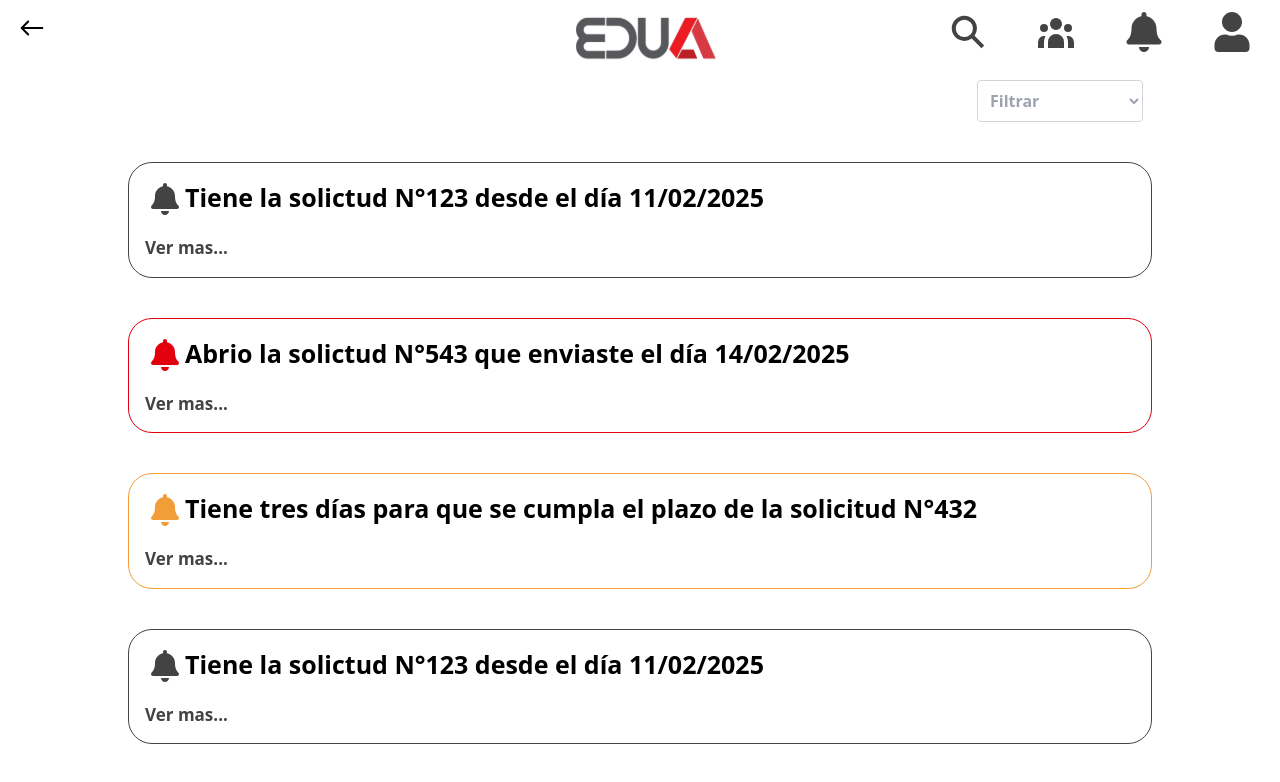
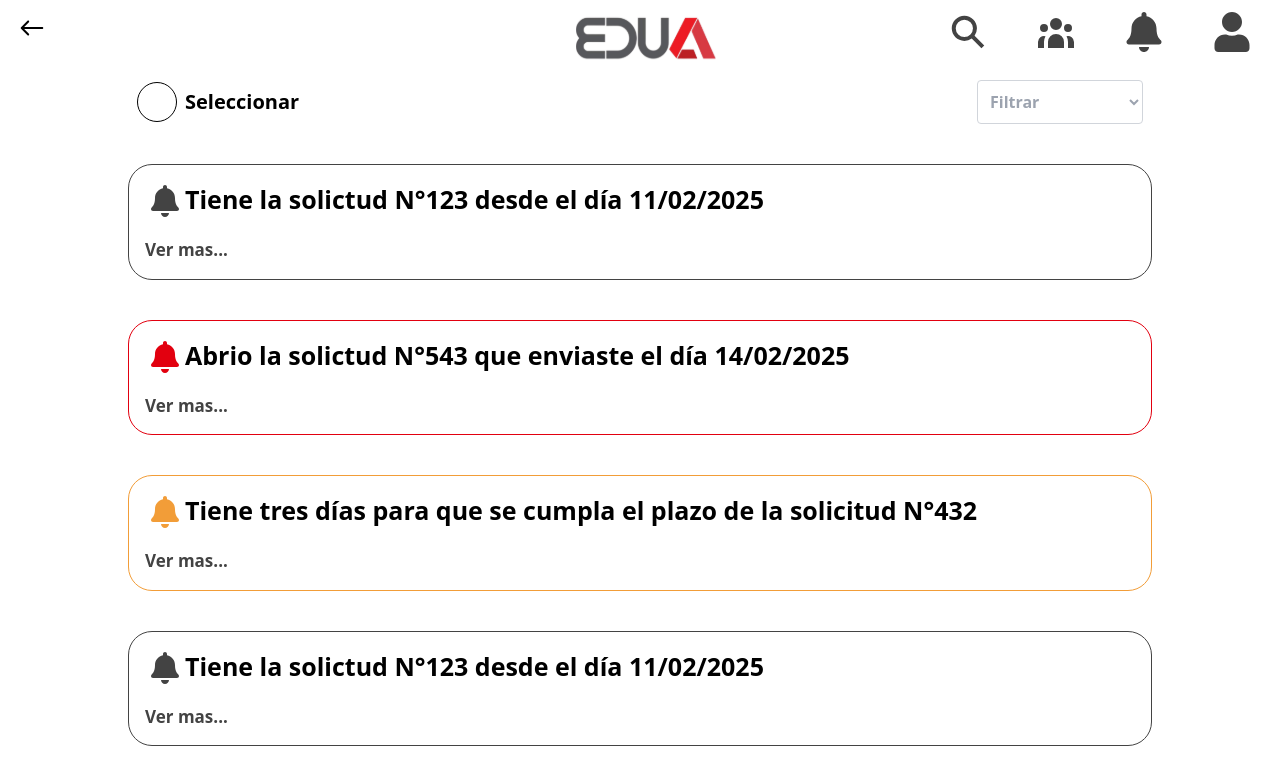
Before and after one commit to marimorita/EDUA, a React (Vite) app: page /memberTasks in a window 1280 px wide. Shown: the top 782 px of the page. Built offline with nearby package versions, Linux system fonts and the light colour scheme.

Commit message:
feat(pdf, notifications): Add new funcionalities

```diff
--- a/src/App.jsx
+++ b/src/App.jsx
@@ -9,6 +9,7 @@ import { Visitor } from './Pages/Interface/Visitor';
 import { Director } from './Pages/Interface/Director'
 import { DocsTeam } from './Components/Docs/DocsTeam';
 import { DirTasks } from './Pages/Tasks/DirTasks/DirTasks';
+import { InfoVisit } from './Pages/InfoVisit/InfoVisit';
 import { TeamTasks } from './Pages/Tasks/TeamTasks/TeamTasks';
 import { SearchTeam } from './Pages/Search/SearchTeam';
 import { AccessPanel } from './Pages/AccessPanel/AccessPanel';
@@ -32,7 +33,6 @@ import { DocsVisitor, DocsHistorialVisitor } from './Components/Docs/DocsVisitor
 import { NotificationsVisitor, HistorialVisitor } from './Components/Notifications/NotificationsVisitor';
 
 /* import { Error } from './Pages/Error/Error';
-import { InfoVisit } from './Ui/InfoVisit/InfoVisit';
 import { VerificationPhone } from './Ui/Verification/VerificationPhone';*/
 
 function App() {
@@ -51,6 +51,7 @@ function App() {
         <Route path="/docsTeam" component={DocsTeam} />
         <Route path="/dirTasks" component={DirTasks} />
         <Route path="/director" component={Director} />
+        <Route path="/infoVisit" component={InfoVisit} />
         <Route path="/teamTasks" component={TeamTasks} />
         <Route path="/docsMember" component={DocsMember} />
         <Route path="/searchTeam" component={SearchTeam} />
--- a/src/Components/Docs/Docs.jsx
+++ b/src/Components/Docs/Docs.jsx
@@ -3,7 +3,7 @@ import logoEduaName from '../../assets/Images/logoEduaName.svg';
 import { useLocation } from 'wouter';
 import { IoIosArrowRoundBack } from 'react-icons/io'
 
-export const Docs = ({ redirectPathBack, tittle, text, Icon }) => {
+export const Docs = ({ redirectPathBack, tittle, text, Icon, button }) => {
   const [, setLocation] = useLocation('')
   const clickButton = () => {
     setLocation(redirectPathBack);
--- a/src/Components/Docs/DocsVisitor.jsx
+++ b/src/Components/Docs/DocsVisitor.jsx
@@ -1,17 +1,26 @@
 import React from 'react';
 import { Docs } from './Docs';
 import { FaBell } from 'react-icons/fa';
+import { Buttons } from '../Buttons/Buttons';
+import { useLocation } from 'wouter';
 import { ToolTipVisitor } from '../ToolTip/ToolTipVisitor';
 import { FaMapMarkerAlt } from "react-icons/fa";
 
 export const DocsVisitor = () => {
+    const [, setLocation] = useLocation()
+    const infoVisit = () => {
+        setLocation('/infoVisit')
+    }
     return (
         <>
             <ToolTipVisitor />
             <Docs redirectPathBack="/notificationsVisitor" tittle="Faltan un día para que se cumpla el plazo de la visita a la solicitud N°1864 y no se ha dado respuesta" text="Jose guto te ha cargado una visita a la una solicitud N°84321 el día 12/02/2025" Icon={FaBell} />
+            <div className='flex justify-center items-center sticky bottom-10 mt-[22rem]'>
+                <Buttons label={"Visitar"} btnStyle={"bg-[#D9D9D9] w-[150px] mb-[30px]"} buttonEvent={infoVisit} />
+            </div>
         </>
     )
-}
+};
 
 
 export const DocsHistorialVisitor = () => {
@@ -21,4 +30,4 @@ export const DocsHistorialVisitor = () => {
             <Docs redirectPathBack="/historialVisitor" tittle="Faltan un día para que se cumpla el plazo de la visita a la solicitud N°1864 y no se ha dado respuesta" text="Jose guto te ha cargado una visita a la una solicitud N°84321 el día 12/02/2025" Icon={FaMapMarkerAlt} />
         </>
     )
-}
+};
--- a/src/Components/Notifications/Notifications.jsx
+++ b/src/Components/Notifications/Notifications.jsx
@@ -1,26 +1,30 @@
 import React, { useContext, useState } from 'react'
 import logoEduaName from '../../assets/Images/logoEduaName.svg';
 import { Cards } from '../Cards/Cards'
+import { Buttons } from '../Buttons/Buttons';
 import { useLocation } from 'wouter';
 import { ModalConfirm } from '../../Components/Modals/ModalConfirm';
 import { StateContext } from '../../Context/Context';
 import { IoIosArrowRoundBack } from "react-icons/io";
 
 export const Notifications = ({ obj, redirectPath, Icon, redirectPathArrow }) => {
-  const { viewConfirmModal, setViewConfirmModal } = useContext(StateContext);
+  const { viewConfirmModal, setViewConfirmModal, isChecked, setIsChecked } = useContext(StateContext);
   const [selectValue, setSelectValue] = useState('All')
-  const [, setLocation] = useLocation();
+  const [location, setLocation] = useLocation();
   const clickButton = () => {
     setLocation(redirectPathArrow);
   };
   const handleChangeUi = (event) => {
     setSelectValue(event.target.value)
   };
-
+  const stateCheck = () => {
+    setIsChecked(!isChecked)
+  }
   const dataFilter = obj.filter((dataObj) =>
     selectValue === 'All' || selectValue === dataObj.textColor
   );
 
+  const isNotHistoryPage = !location.includes('/notificationsReceptionist') && !location.includes('/historialVisitor');
   return (
     <>
       <div className='absolute z-30 top-2 left-3'>
@@ -29,10 +33,19 @@ export const Notifications = ({ obj, redirectPath, Icon, redirectPathArrow }) =>
       <div className="absolute top-4 left-[45%]">
         <img src={logoEduaName} alt="logo" className="w-[140px] h-[45px]" />
       </div>
-      <div className="flex mx-[137px] justify-end mt-20">
+      {obj &&
+        <div className="flex mx-[137px] justify-between mt-20">
+          {isNotHistoryPage &&(<label className="relative flex items-center gap-2">
+            <input type="checkbox" checked={isChecked} className='appearance-none  rounded-full w-10 h-10 border-black border-[1px]' onChange={stateCheck} />
+            {isChecked && <p className='absolute left-[10px] text-[28px] font-semibold  text-black'>✓</p>}
+            <p className='text-[20px] font-semibold text-black'> Seleccionar</p>
+          </label>)}
+          <Buttons buttonEvent={() => { setViewConfirmModal(true) }} btnStyle={`font-semibold text-[20px] duration-300 transition-all hover:scale-105 ${isChecked ? "opacity-100" : "opacity-0"}`} label={"Enviar a:"} />
+          {isNotHistoryPage && (
             <select
               onChange={handleChangeUi}
-          className="focus:text-black bg-white p-2 rounded border border-gray-300 h-18 font-semibold text-[#9ca3af]">
+              className="focus:text-black bg-white p-2 rounded border border-gray-300 h-18 font-semibold text-[#9ca3af]"
+            >
               <option value="All" disabled selected>Filtrar </option>
               <option value="#434343" className="text-black">Sin alerta</option>
               <option value="#e2000f" className="text-black">Alerta Roja</option>
@@ -40,7 +53,9 @@ export const Notifications = ({ obj, redirectPath, Icon, redirectPathArrow }) =>
               <option value="#fffd54" className="text-black">Alerta Amarilla</option>
               <option value="All" className="text-black">Todas las tareas</option>
             </select>
+          )}
         </div>
+      }
       <div className='flex items-center justify-center flex-col '>
         {dataFilter.map((infoCard) => (<Cards message={infoCard.message} tittle={infoCard.tittle} textColor={infoCard.textColor} borderColor={infoCard.borderColor} redirectPath={redirectPath} Icon={Icon} />))}
       </div>
--- a/src/Pages/InfoVisit/InfoVisit.jsx
+++ b/src/Pages/InfoVisit/InfoVisit.jsx
@@ -1,33 +1,33 @@
-import React, { useRef } from 'react'
-import logoEduaName from '../../../assets/Images/logoEduaName.svg';
-import { Inputs } from '../Inputs/Inputs';
-import { Header } from '../../Layouts/Header/Header'
-import { Buttons } from '../Buttons/Buttons';
+import React, { useState } from 'react'
+import logoEduaName from '../../assets/Images/logoEduaName.svg';
+import { Inputs } from '../../Components/Inputs/Inputs';
+import { Buttons } from '../../Components/Buttons/Buttons';
+import { PdfViewer } from '../Pdf/PdfViewer';
 import { useLocation } from 'wouter';
 import { RiImageAddFill } from "react-icons/ri";
-import { ToolTipVisitor } from '../ToolTip/ToolTip'
-import { useNavbarAnimation } from '../../Hooks/useNavbarAnimation';
+import { ToolTipVisitor } from '../../Components/ToolTip/ToolTipVisitor'
 import { IoIosArrowRoundBack } from 'react-icons/io'
 
 export const InfoVisit = () => {
-  const scrollHome = useRef(null);
-  const { navbarAnimationClasses } = useNavbarAnimation();
-  const [, setLocation] = useLocation ()
+  const [, setLocation] = useLocation()
+  const [fileSaveUrl, setFileSaveUrl] = useState(null)
+  const filesUp = (e) => {
+    if (e.target.files.length > 0) {
+      setFileSaveUrl(URL.createObjectURL(e.target.files[0]));
+    }
+  };
   const clickButton = () => {
     setLocation(`/docsVisitor`)
   }
   return (
     <>
-    <section className={navbarAnimationClasses()}>
-        <Header/>
-      </section>
-     <div ref={scrollHome} className='absolute z-30 top-2 left-3'>
-      <IoIosArrowRoundBack onClick= {clickButton} className='cursor-pointer w-10 h-10 hover:scale-125'/>
+      <div className='absolute z-30 top-2 left-3'>
+        <IoIosArrowRoundBack onClick={clickButton} className='cursor-pointer w-10 h-10 hover:scale-125' />
       </div>
       <div className="absolute top-4 left-[45%]">
         <img src={logoEduaName} alt="logo" className="w-[140px] h-[45px]" />
       </div>
-     <ToolTipVisitor/>
+      <ToolTipVisitor />
       <div className='flex flex-col justify-between h-screen mx-36 mt-[4.5rem] mb-10'>
         <ul className='p-4 font-semibold text-[20px] flex gap-8 flex-col'>
           <li>Fecha: </li>
@@ -39,14 +39,16 @@ export const InfoVisit = () => {
             <p>Ubicacion: </p>
             <Inputs classP={"w-[30rem] h-[2rem]"} />
           </li>
-        <li className='flex flex-row gap-4'>Foto:
-           <button>
-            <RiImageAddFill className='w-12 h-12 flex justify-center cursor-pointer '/>
-           </button>
+          <li className='flex flex-row gap-4'>saa
+            <input type="file" className="hidden" id="addImg" accept='application/pdf' onChange={filesUp}/>
+            <label htmlFor='addImg'>
+              <RiImageAddFill className=' w-12 h-12 flex justify-center cursor-pointer ' />
+            </label>
           </li>
         </ul>
-     <div className='flex justify-center items-end mt-8 sticky bottom-10 y left-[47%]'>
-          <Buttons label={"Enviar a visita"} btnStyle={"bg-[#D9D9D9]"} />
+        <PdfViewer fileUrl={fileSaveUrl}/>
+        <div className='flex justify-center items-end mt-[3rem]'>
+          <Buttons label={"Enviar a visita"} btnStyle={"bg-[#D9D9D9] mb-[2rem]"} />
         </div>
       </div>
     </>
--- a/src/Pages/Pdf/Pdf.jsx
+++ b/src/Pages/Pdf/Pdf.jsx
@@ -12,11 +12,13 @@ import { FaFileArrowUp, FaFileCircleCheck } from "react-icons/fa6";
 
 export const Pdf = () => {
   const [, setLocation] = useLocation()
-  const { viewConfirmModal, setViewConfirmModal, fileUrl, setFileUrl } = useContext(StateContext)
+  const { viewConfirmModal, setViewConfirmModal } = useContext(StateContext)
   const [file, setFile] = useState(null)
+  const [fileSaveUrl, setFileSaveUrl] = useState(null)
   const filesUp = (e) => {
     if (e.target.files.length > 0) {
-      setFileUrl(URL.createObjectURL(e.target.files[0]));
+      setTimeout(() => setFileSaveUrl(URL.createObjectURL(e.target.files[0])), 1000);
+      setFile(e.target.files[0])
     }
   };
   const clickButton = () => {
@@ -40,9 +42,8 @@ export const Pdf = () => {
         </div>
         <div className="bg-[#efefef] w-[90%] flex justify-center items-center mx-14 mt-10 border rounded-xl flex-col">
           <div className='w-[95%] flex justify-center items-center mt-4 flex-col mb-4 outline-2 outline-offset-2 outline-dashed outline-[#3d4141] relative'>
-          <PdfViewer />
-            <FaFileCircleCheck className={`absolute w-[285px] h-[17rem] p-8 text-[#666666] mt-4 transition-all duration-1000 delay-1000 ${file ? "hover:scale-[100%]" : "scale-0"}   `} />
-            <FaFileArrowUp className={`w-[224px] h-[18rem] p-8 text-[#666666] mt-4 ${file ? "animationIslam" : ""}`} />
+            <PdfViewer fileUrl={fileSaveUrl} />
+            <FaFileArrowUp className={`w-[224px] h-[18rem] p-8 text-[#666666] mt-4  ${file ? "animationIslam " : ""}`} />
             <div className='mb-[12px]'>
               <Inputs classP={`hidden`}
                 type={"file"}
@@ -56,7 +57,7 @@ export const Pdf = () => {
           </div>
         </div>
         <div className='flex justify-center mt-[20px] w-[100%]'>
-          <Buttons label={"Enviar al atrea tecnica"} buttonEvent={() => { setViewConfirmModal(true) }} btnStyle={"bg-[#D9D9D9] w-[200px] mb-[30px]"} />
+          <Buttons label={"Enviar al área técnica"} buttonEvent={() => { setViewConfirmModal(true) }} btnStyle={"bg-[#D9D9D9] w-[200px] mb-[30px]"} />
         </div>
       </div>
       <ModalConfirm
--- a/src/index.css
+++ b/src/index.css
@@ -29,6 +29,7 @@
         scale: 120%;
     }100% {
         scale: 0;
+        display: none;
     }
 
 }
```
Also changed, not shown: src/Pages/Pdf/PdfViewer.jsx (+3 -5 lines). Lines whose indentation alone changed are shown as unchanged.
